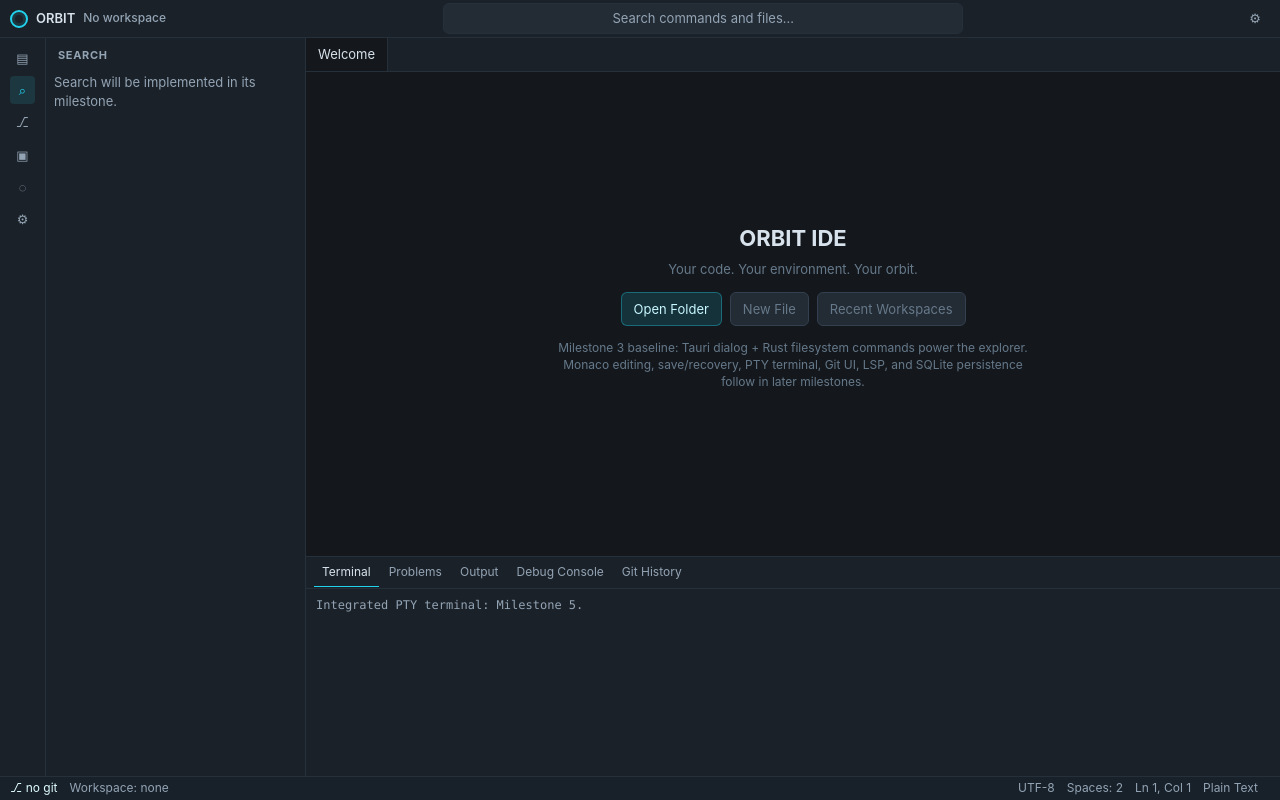
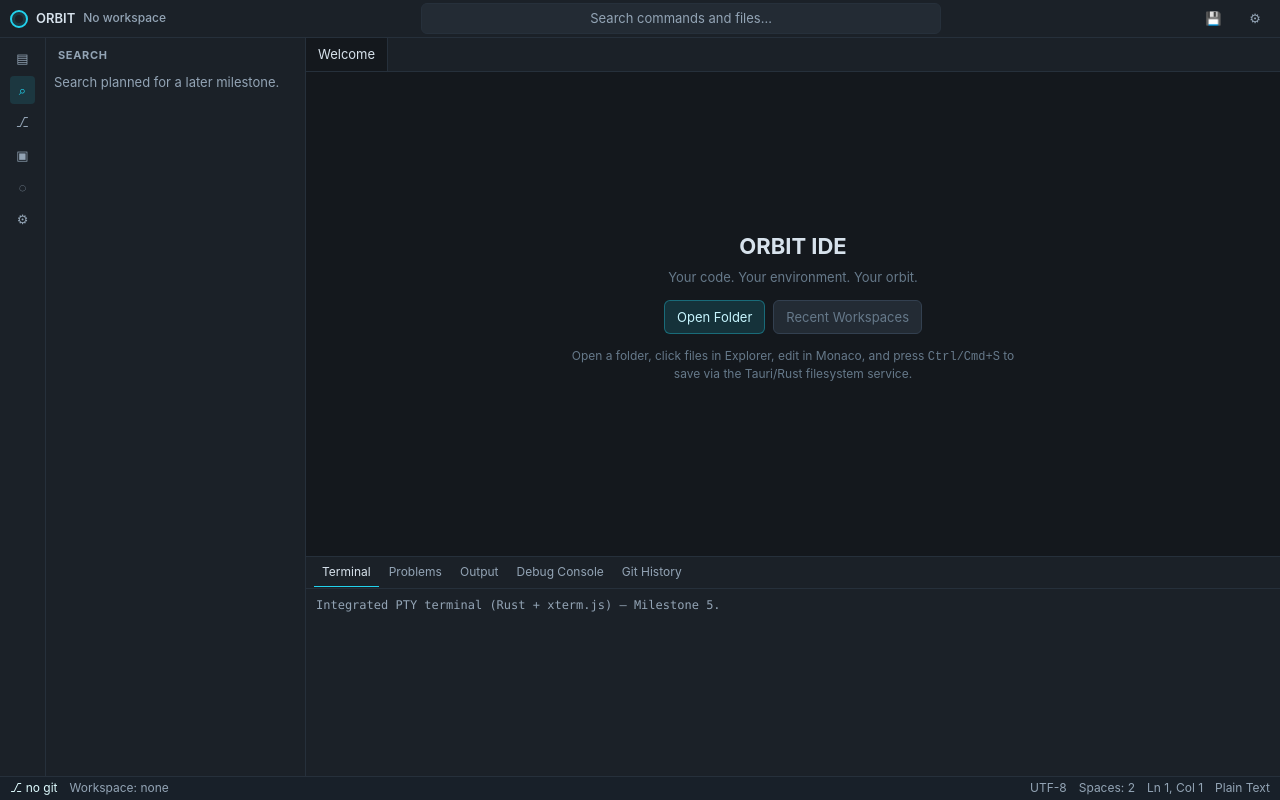
Before and after one commit to sciversesummitstfrancis-coder/orbit-ide, a React (Vite) app: page / in a window 1280 px wide. Both pictures are taken after a click on the button "Search". Built offline with nearby package versions, Linux system fonts and the light colour scheme.

Commit message:
feat(m4): integrate Monaco editor, save/Ctrl+S, dirty tabs, refresh, git sidebar

```diff
--- a/src/App.tsx
+++ b/src/App.tsx
@@ -1,8 +1,9 @@
-import { useMemo, useState } from "react";
+import { useEffect, useMemo, useState } from "react";
 import { open } from "@tauri-apps/plugin-dialog";
 import "./styles/tokens.css";
 import "./styles/app.css";
 import Explorer from "./components/Explorer";
+import OrbitEditor from "./components/Editor";
 import { orbit } from "./services/orbit";
 import { useWorkspace } from "./store/workspace";
 
@@ -21,90 +22,110 @@ export default function App() {
   const [activity, setActivity] = useState<Activity>("explorer");
   const [panel, setPanel] = useState<PanelTab>("terminal");
   const [error, setError] = useState<string | null>(null);
-  const { root, entries, git, files, activePath, setRoot, setEntries, setGit, setActive, closeFile } = useWorkspace();
-  const active = useMemo(() => files.find((f) => f.path === activePath) ?? null, [files, activePath]);
-  const workspaceName = root ? root.split(/[/\\]/).filter(Boolean).pop() : "No workspace";
+  const ws = useWorkspace();
+  const active = useMemo(() => ws.files.find((f) => f.path === ws.activePath) ?? null, [ws.files, ws.activePath]);
+  const workspaceName = ws.root ? ws.root.split(/[/\\]/).filter(Boolean).pop() : "No workspace";
 
+  async function refreshGit() {
+    if (!ws.root) return ws.setGit(null);
+    ws.setGit(await orbit.gitStatus(ws.root).catch(() => null));
+  }
   async function openFolder() {
     try {
       setError(null);
       const selected = await open({ directory: true, multiple: false, title: "Open Folder" });
       if (!selected || Array.isArray(selected)) return;
-      setRoot(selected);
-      setEntries(await orbit.listDir(selected));
-      setGit(await orbit.gitStatus(selected).catch(() => null));
-    } catch (e) {
-      setError(String(e));
-    }
+      ws.setRoot(selected);
+      ws.setEntries(await orbit.listDir(selected));
+      ws.setGit(await orbit.gitStatus(selected).catch(() => null));
+    } catch (e) { setError(String(e)); }
   }
+  async function saveActive() {
+    if (!active) return;
+    try { setError(null); await orbit.writeFile(active.path, active.content); ws.markSaved(active.path); await refreshGit(); }
+    catch (e) { setError(`Save failed: ${String(e)}`); }
+  }
+  async function refreshExplorer() {
+    if (!ws.root) return;
+    try { ws.setEntries(await orbit.listDir(ws.root)); await refreshGit(); } catch (e) { setError(String(e)); }
+  }
+
+  useEffect(() => {
+    const onKey = (e: KeyboardEvent) => {
+      if ((e.ctrlKey || e.metaKey) && e.key.toLowerCase() === "s") { e.preventDefault(); void saveActive(); }
+    };
+    window.addEventListener("keydown", onKey);
+    return () => window.removeEventListener("keydown", onKey);
+  }, [active]);
 
   return (
     <div className="orbit-app">
       <header className="header">
-        <div className="brand" aria-label="ORBIT IDE">
-          <span className="brand-mark" /><span>ORBIT</span>
-          <span className="brand-sub">{workspaceName}</span>
-        </div>
-        <button className="command" type="button" aria-label="Command search">Search commands and files…</button>
+        <div className="brand" aria-label="ORBIT IDE"><span className="brand-mark" /><span>ORBIT</span><span className="brand-sub">{workspaceName}</span></div>
+        <button className="command" type="button">Search commands and files…</button>
+        <button className="icon-btn" type="button" title="Save" onClick={() => void saveActive()} disabled={!active || active.content === active.saved}>💾</button>
         <button className="icon-btn" type="button" title="Settings" onClick={() => setActivity("settings")}>⚙</button>
       </header>
-
       <div className="main">
         <nav className="activity" aria-label="Activity bar">
           {activities.map((a) => (
             <button key={a.id} type="button" className={`icon-btn ${activity === a.id ? "active" : ""}`} title={a.label} aria-label={a.label} aria-pressed={activity === a.id} onClick={() => setActivity(a.id)}>{a.glyph}</button>
           ))}
         </nav>
-
-        <aside className="sidebar" aria-label="Side panel">
-          <div className="sidebar-header">{activities.find((a) => a.id === activity)?.label.toUpperCase()}</div>
+        <aside className="sidebar">
+          <div className="sidebar-header" style={{ display: "flex", justifyContent: "space-between", alignItems: "center" }}>
+            <span>{activities.find((a) => a.id === activity)?.label.toUpperCase()}</span>
+            {activity === "explorer" && ws.root ? <button className="icon-btn" type="button" title="Refresh" onClick={() => void refreshExplorer()}>↻</button> : null}
+          </div>
           <div className="sidebar-body">
             {activity === "explorer" ? <Explorer onOpenFolder={openFolder} /> :
-             activity === "git" ? <div>{git?.is_repo ? `Branch: ${git.branch || "(detached)"}\nChanged: ${git.changed.length}` : "No Git repository detected in workspace."}</div> :
-             <div>{activities.find((a) => a.id === activity)?.label} will be implemented in its milestone.</div>}
+             activity === "git" ? <div style={{ whiteSpace: "pre-wrap" }}>{ws.git?.is_repo ? `Branch: ${ws.git.branch || "(detached)"}\nChanged files: ${ws.git.changed.length}\n\n${ws.git.changed.map((c) => `${c.staged ? "S" : " "} ${c.status} ${c.path}`).join("\n") || "(clean)"}` : "No Git repository detected in workspace."}</div> :
+             <div>{activities.find((a) => a.id === activity)?.label} planned for a later milestone.</div>}
             {error ? <div style={{ marginTop: 10, color: "var(--danger)", whiteSpace: "pre-wrap" }}>{error}</div> : null}
           </div>
         </aside>
-
-        <section className="workbench" aria-label="Workbench">
+        <section className="workbench">
           <div className="editor-area">
-            <div className="tabs" role="tablist" aria-label="Open editors">
-              {files.length ? files.map((f) => (
-                <button key={f.path} className={`tab ${activePath === f.path ? "active" : ""}`} type="button" role="tab" aria-selected={activePath === f.path} onClick={() => setActive(f.path)} title={f.path}>
-                  {f.name}{f.content !== f.saved ? " •" : ""} <span className="tab-close" onClick={(e) => { e.stopPropagation(); closeFile(f.path); }}>×</span>
+            <div className="tabs" role="tablist">
+              {ws.files.length ? ws.files.map((f) => (
+                <button key={f.path} className={`tab ${ws.activePath === f.path ? "active" : ""}`} type="button" onClick={() => ws.setActive(f.path)} title={f.path}>
+                  {f.name}{f.content !== f.saved ? " •" : ""} <span className="tab-close" onClick={(e) => { e.stopPropagation(); ws.closeFile(f.path); }}>×</span>
                 </button>
-              )) : <button className="tab active" type="button" role="tab" aria-selected="true">Welcome</button>}
+              )) : <button className="tab active" type="button">Welcome</button>}
             </div>
             <div className="editor-surface" style={active ? { alignItems: "stretch", justifyContent: "stretch" } : undefined}>
               {active ? (
-                <pre style={{ margin: 0, padding: 14, overflow: "auto", width: "100%", color: "var(--text)", fontFamily: "var(--font-mono)", fontSize: 12, lineHeight: 1.5 }}>{active.content}</pre>
+                <OrbitEditor path={active.path} value={active.content} onChange={(v) => ws.updateContent(active.path, v)} onSave={() => void saveActive()} />
               ) : (
                 <div className="welcome">
                   <h1>ORBIT IDE</h1><p>Your code. Your environment. Your orbit.</p>
                   <div className="actions">
                     <button className="btn primary" type="button" onClick={openFolder}>Open Folder</button>
-                    <button className="btn" type="button" disabled title="Milestone 4">New File</button>
-                    <button className="btn" type="button" disabled title="Milestone 8">Recent Workspaces</button>
+                    <button className="btn" type="button" disabled title="Planned">Recent Workspaces</button>
                   </div>
-                  <p style={{ marginTop: 14, fontSize: 12 }}>Milestone 3 baseline: Tauri dialog + Rust filesystem commands power the explorer. Monaco editing, save/recovery, PTY terminal, Git UI, LSP, and SQLite persistence follow in later milestones.</p>
+                  <p style={{ marginTop: 14, fontSize: 12 }}>Open a folder, click files in Explorer, edit in Monaco, and press <code>Ctrl/Cmd+S</code> to save via the Tauri/Rust filesystem service.</p>
                 </div>
               )}
             </div>
           </div>
-          <div className="bottom" aria-label="Bottom panel">
-            <div className="panel-tabs" role="tablist" aria-label="Panel tabs">
+          <div className="bottom">
+            <div className="panel-tabs">
               {(["terminal", "problems", "output", "debug", "git-history"] as PanelTab[]).map((t) => (
                 <button key={t} type="button" className={`panel-tab ${panel === t ? "active" : ""}`} onClick={() => setPanel(t)}>{{ terminal: "Terminal", problems: "Problems", output: "Output", debug: "Debug Console", "git-history": "Git History" }[t]}</button>
               ))}
             </div>
-            <div className="panel-body">{panel === "terminal" ? "Integrated PTY terminal: Milestone 5." : `${panel} panel scaffold.`}</div>
+            <div className="panel-body" style={{ whiteSpace: "pre-wrap" }}>
+              {panel === "terminal" ? "Integrated PTY terminal (Rust + xterm.js) — Milestone 5." :
+               panel === "git-history" ? (ws.root ? "Git history view — Milestone 6. Use Source Control sidebar for current status." : "Open a workspace to inspect Git history.") :
+               panel === "output" ? (error ? `Last error:\n${error}` : "Output channel ready.") :
+               `${panel} panel — planned.`}
+            </div>
           </div>
         </section>
       </div>
-
-      <footer className="status" aria-label="Status bar">
-        <div className="left"><span className="pill">⎇ {git?.is_repo ? (git.branch || "detached") : "no git"}</span><span title={root || ""}>{root ? workspaceName : "Workspace: none"}</span>{error ? <span style={{ color: "var(--danger)" }}>Error</span> : null}</div>
-        <div className="right"><span>UTF-8</span><span>Spaces: 2</span><span>Ln 1, Col 1</span><span>{active ? (active.name.split(".").pop() || "Text") : "Plain Text"}</span><span>{entries.length ? `${entries.length} items` : ""}</span></div>
+      <footer className="status">
+        <div className="left"><span className="pill">⎇ {ws.git?.is_repo ? (ws.git.branch || "detached") : "no git"}</span><span title={ws.root || ""}>{ws.root ? workspaceName : "Workspace: none"}</span>{active && active.content !== active.saved ? <span>Unsaved</span> : null}</div>
+        <div className="right"><span>UTF-8</span><span>Spaces: 2</span><span>{active ? "Editor" : "Ln 1, Col 1"}</span><span>{active ? active.name.split(".").pop() || "Text" : "Plain Text"}</span></div>
       </footer>
     </div>
   );
--- /dev/null
+++ b/src/components/Editor.tsx
@@ -0,0 +1,61 @@
+import Editor, { type OnMount } from "@monaco-editor/react";
+import type * as Monaco from "monaco-editor";
+
+function languageFor(path: string): string {
+  const ext = path.split(".").pop()?.toLowerCase() || "";
+  const map: Record<string, string> = {
+    ts: "typescript", tsx: "typescript", js: "javascript", jsx: "javascript", json: "json",
+    rs: "rust", py: "python", java: "java", c: "c", h: "c", cpp: "cpp", hpp: "cpp", cc: "cpp",
+    html: "html", htm: "html", css: "css", scss: "scss", md: "markdown", xml: "xml", svg: "xml",
+    sql: "sql", sh: "shell", bash: "shell", yml: "yaml", yaml: "yaml", toml: "ini", txt: "plaintext",
+  };
+  return map[ext] || "plaintext";
+}
+
+export default function OrbitEditor({ path, value, onChange, onSave }: {
+  path: string; value: string; onChange: (v: string) => void; onSave: () => void;
+}) {
+  const onMount: OnMount = (editor: Monaco.editor.IStandaloneCodeEditor, monaco: typeof Monaco) => {
+    editor.addCommand(monaco.KeyMod.CtrlCmd | monaco.KeyCode.KeyS, () => onSave());
+    monaco.editor.defineTheme("orbit-dark", {
+      base: "vs-dark", inherit: true,
+      rules: [{ token: "", foreground: "d7e2ec", background: "14181d" }],
+      colors: {
+        "editor.background": "#14181d",
+        "editor.foreground": "#d7e2ec",
+        "editorLineNumber.foreground": "#66798a",
+        "editorLineNumber.activeForeground": "#93a4b5",
+        "editor.selectionBackground": "#22d3ee33",
+        "editor.lineHighlightBackground": "#1b2128",
+        "editorCursor.foreground": "#22d3ee",
+        "editorIndentGuide.background": "#26303b",
+        "editorIndentGuide.activeBackground": "#334050",
+      },
+    });
+    monaco.editor.setTheme("orbit-dark");
+  };
+
+  return (
+    <Editor
+      height="100%"
+      path={path}
+      language={languageFor(path)}
+      value={value}
+      onChange={(v) => onChange(v ?? "")}
+      onMount={onMount}
+      theme="orbit-dark"
+      options={{
+        minimap: { enabled: true },
+        fontFamily: '"JetBrains Mono","Cascadia Code",Consolas,monospace',
+        fontSize: 13,
+        automaticLayout: true,
+        scrollBeyondLastLine: false,
+        tabSize: 2,
+        renderWhitespace: "selection",
+        bracketPairColorization: { enabled: true },
+        smoothScrolling: false,
+        padding: { top: 10 },
+      }}
+    />
+  );
+}
```
Also changed, not shown: 1 other file (tests, documents, lock files or other folders).
